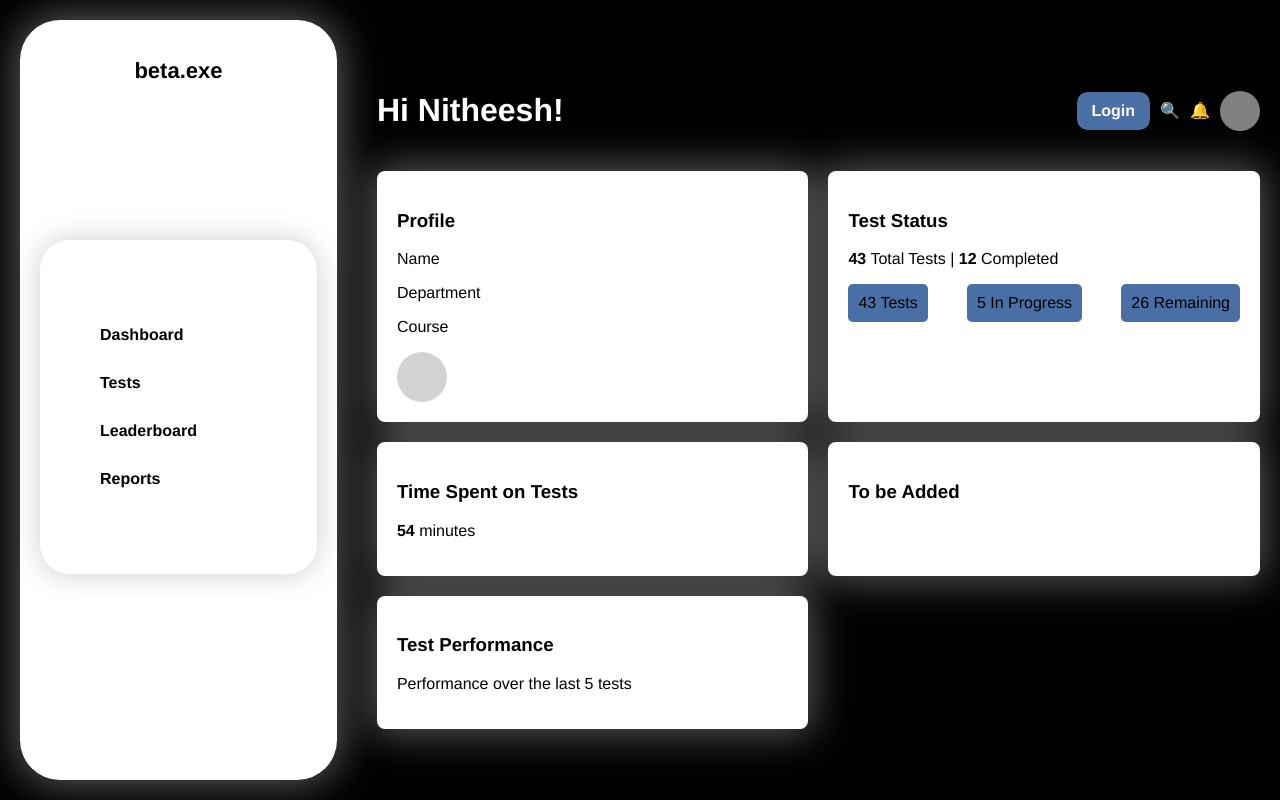
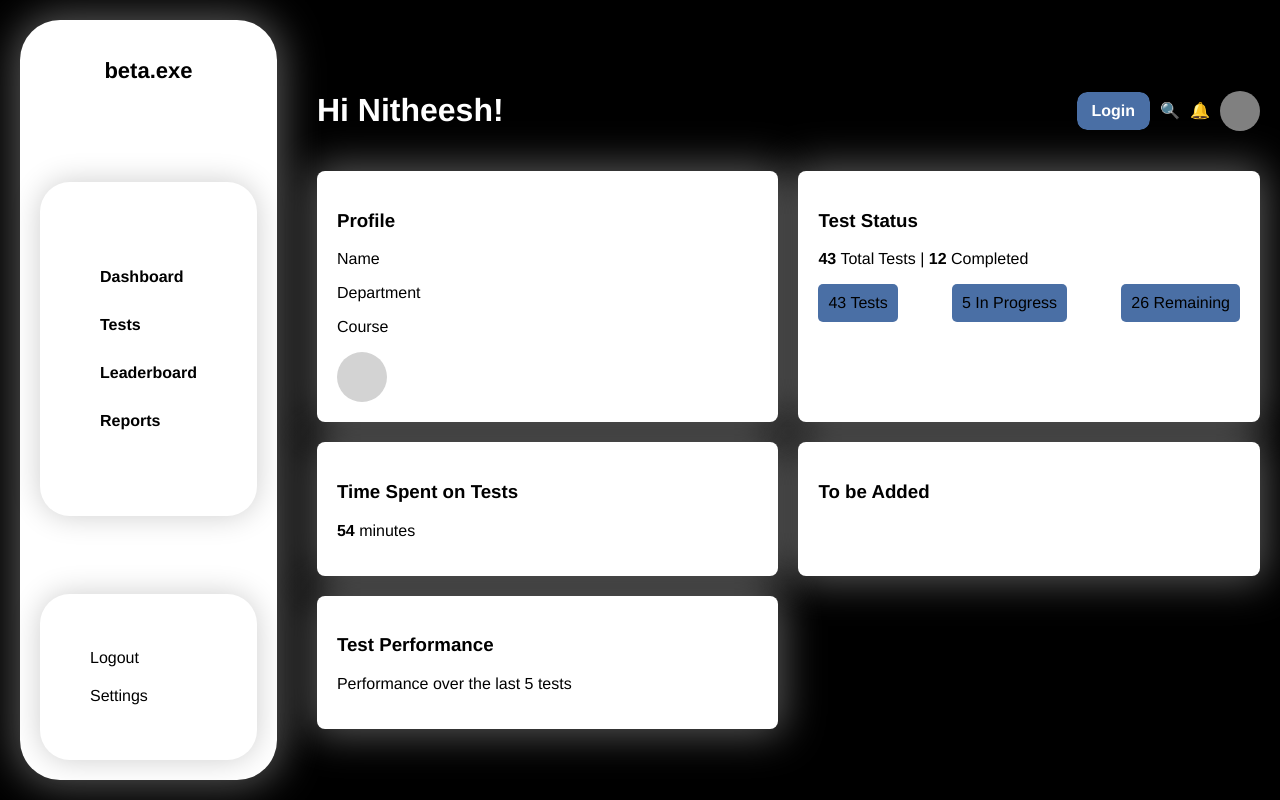
Before and after one commit to abhi-2411/betadotexe, a React (Vite) app in the folder betadotexe/: page / in a window 1280 px wide. Built offline with nearby package versions, Linux system fonts and the light colour scheme.

Commit message:
Added box element to Logout & Settings in Sidebar.jsx

```diff
--- a/betadotexe/src/Components/Sidebar.jsx
+++ b/betadotexe/src/Components/Sidebar.jsx
@@ -30,7 +30,7 @@ const Sidebar = () => {
           </NavLink>
         </ul>
       </div>
-      <div className="bottom-links">
+      <div className="bottom-links list">
         <a href="#">Logout</a>
         <a href="#">Settings</a>
       </div>
--- a/betadotexe/src/components-css/Sidebar.css
+++ b/betadotexe/src/components-css/Sidebar.css
@@ -8,7 +8,7 @@
     padding: 20px;
     height: 90vh;
     display: flex;
-    flex: 0.3;
+    flex: 0.2;
     flex-direction: column;
     justify-content: space-between;
     border-radius: 40px;
--- a/betadotexe/src/pages-css/Dashboard.css
+++ b/betadotexe/src/pages-css/Dashboard.css
@@ -10,9 +10,15 @@ body {
 
 .bottom-links a {
     display: block;
-    color: white;
+    color: black;
     text-decoration: none;
     margin: 5px 0;
+}
+.bottom-links list {
+  display: block;
+  color: black;
+  text-decoration: none;
+  margin: 0px 0;
 }
 
 .main-content {
@@ -94,6 +100,7 @@ header {
   font-size: 100%;
   margin: 0;
   -webkit-mask-image: -webkit-radial-gradient(#000, #fff);
+  mask-image: radial-gradient(#000, #fff);
   padding: 0;
   white-space: nowrap;
   padding: 10px 15px;
@@ -106,9 +113,6 @@ header {
 }
 .login-button svg {
   display: block;
-}
-.login-button {
-  display: none;
 }
 .login-button {
   --neon: #0ea5e9;
```
